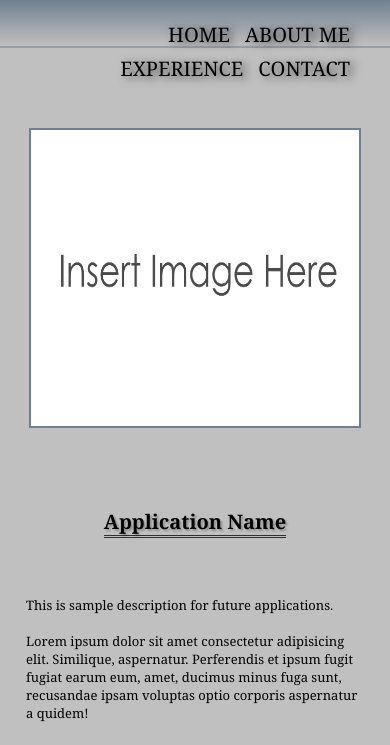
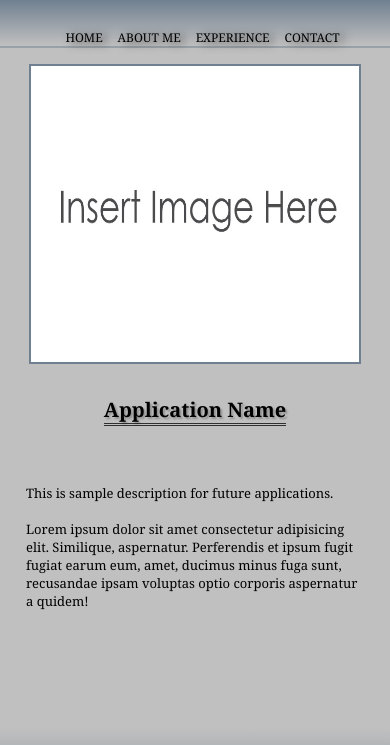
Before and after one commit to jimbn/Professional-Portfolio, a plain HTML site: page sample-applicaiton.html in a window 390 px wide. Shown: the top 745 px of the page. Drawn offline with Linux system fonts and the light colour scheme.

Commit message:
sample page query revised

```diff
--- a/assets/css/application-style.css
+++ b/assets/css/application-style.css
@@ -152,7 +152,7 @@ footer img {
   /* MEDIA QUERY FOR MOBILE PHONES AND SMALLER */
   @media screen and (max-width: 575px) {
     header nav ul li a {
-        font-size: 20px;
+        font-size: 15px;
     }
 
     .application-image {
@@ -180,9 +180,9 @@ footer img {
 
   }
 
-  @media screen and (max-width: 375px) {
+  @media screen and (max-width: 400px) {
     header nav ul li a {
-        font-size: 10px;
+        font-size: 12px;
     }
 
     .application-image {
```
